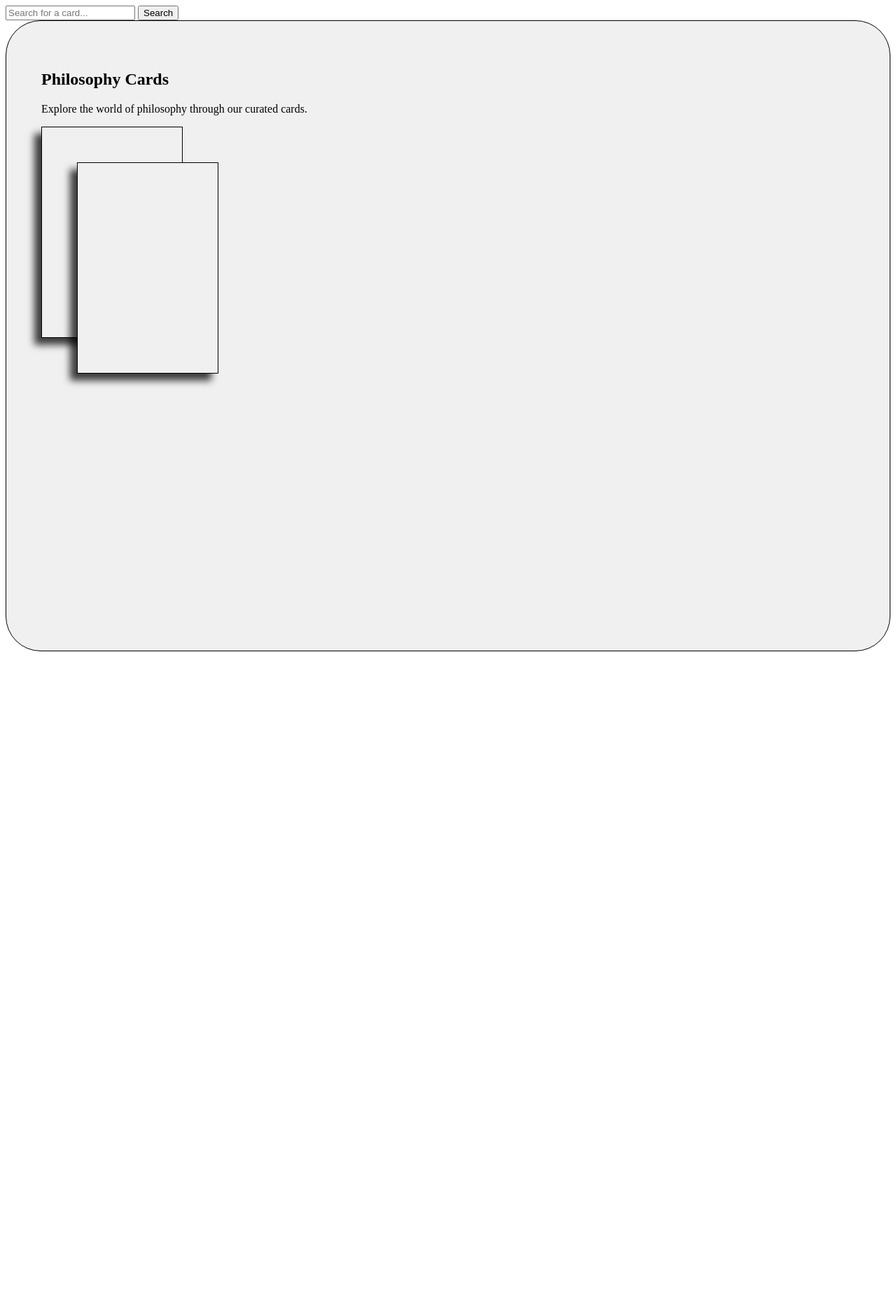
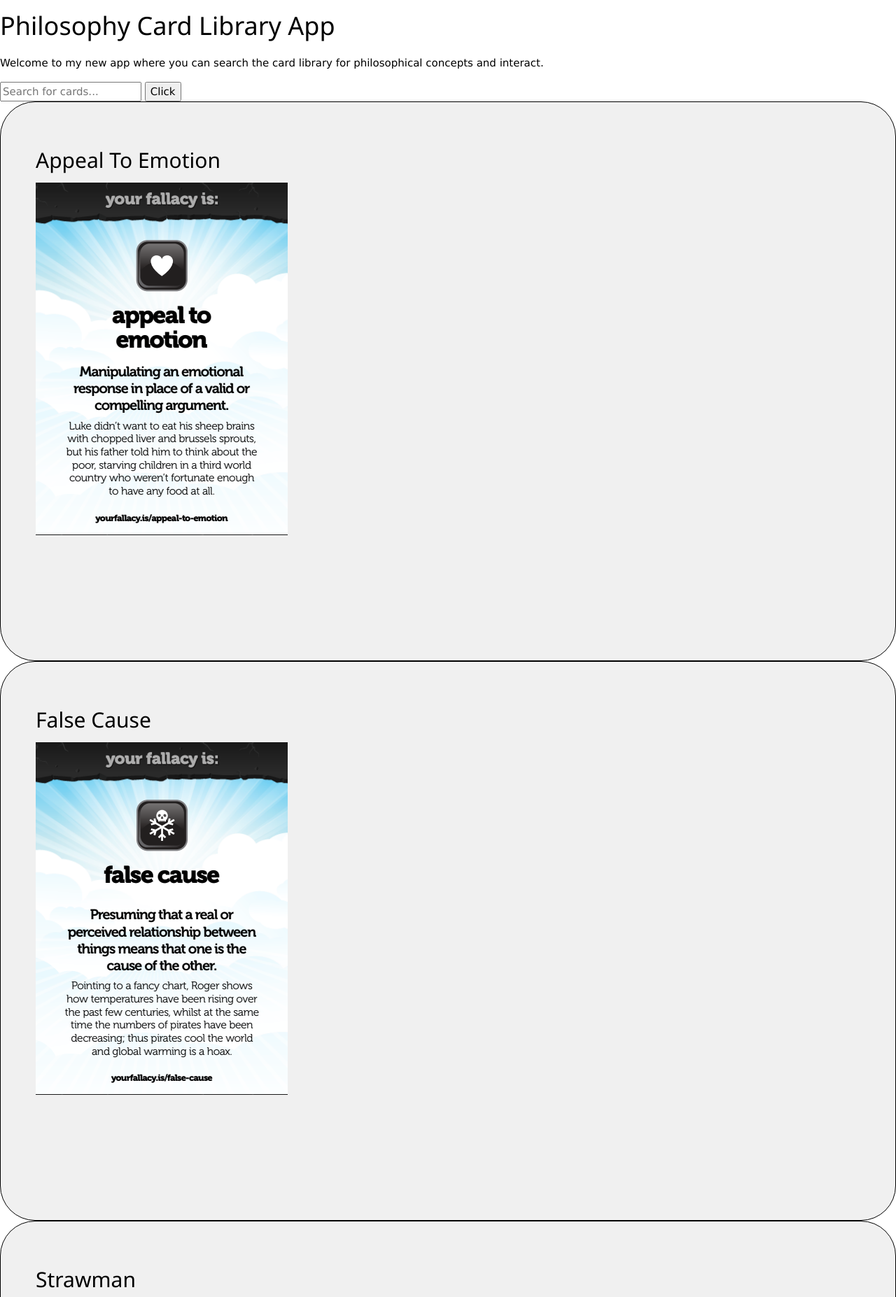
Before and after one commit to DavidL1983/DLSiteTest.github.io, a plain HTML site: page index.html in a window 1280 px wide. Shown: the top 1854 px of the page at 70% size. Before the commit the page ends 939 px from the top, so only its background shows below. Drawn offline with nearby package versions, Linux system fonts and the light colour scheme.

Commit message:
Update index.html

```diff
--- a/index.html
+++ b/index.html
@@ -3,27 +3,79 @@
 <head>
     <meta charset="UTF-8">
     <meta name="viewport" content="width=device-width, initial-scale=1.0">
-    <title>Philosophy Card Search</title>
     <link rel="stylesheet" href="styles.css">
+    <link rel="stylesheet" href="https://www.w3schools.com/w3css/4/w3.css">
+    <title>Philosophy Cards Library App</title>
 </head>
 <body>
-    <section class="container">
-        <div class="search bar">
-            <input type="text" placeholder="Search for a card...">
-            <button type="submit">Search</button>
+    <div class="container" id="app-parent">
+        <div class="container" id="page-title">
+            <h1>Philosophy Card Library App</h1>
+            <p>Welcome to my new app where you can search the card library for philosophical concepts and interact.</p>
         </div>
-        <div class="card-container">
-            <div class="title">
-                <h1>Philosophy Cards</h1>
-                <p>Explore the world of philosophy through our curated cards.</p>
+        <div class="button-container">
+            <input type="text" id="myInput" onkeyup="myFunction()" placeholder="Search for cards...">
+            <button type="button">Click</button>
+        </div>
+        <div class="library-section">
+            <div class="card-container">
+                <h2>Appeal To Emotion</h2>
+                <img src="PSCards_AppealToEmotion.png" alt="Appeal To Emotion" class="card-image">
             </div>
-            <div class="card">
-                <div class="card">
-                    <img src="Images/PSCards_AppealToEmotion.png" alt="">
-                </div>
+            <div class="card-container">
+                <h2>False Cause</h2>
+                <img src="PSCards_FalseCause.png" alt="False Cause" class="card-image">
             </div>
+            <div class="card-container">
+                <h2>Strawman</h2>
+                <img src="PSCards_Strawman.png" alt="Strawman" class="card-image">
+            </div>
+            <div class="card-container">
+                <h2>The Fallacy Fallacy</h2>
+                <img src="PSCards_TheFallacyFallacy.png" alt="The Fallacy Fallacy" class="card-image">
+            </div>
+            <div class="card-container">
+                <h2>Appeal To Emotion</h2>
+                <img src="PSCards_AppealToEmotion.png" alt="Appeal To Emotion" class="card-image">
+            </div>
+            <div class="card-container">
+                <h2>False Cause</h2>
+                <img src="PSCards_FalseCause.png" alt="False Cause" class="card-image">
+            </div>
+            <div class="card-container">
+                <h2>Strawman</h2>
+                <img src="PSCards_Strawman.png" alt="Strawman" class="card-image">
+            </div>
+            <div class="card-container">
+                <h2>The Fallacy Fallacy</h2>
+                <img src="PSCards_TheFallacyFallacy.png" alt="The Fallacy Fallacy" class="card-image">
+            </div>
+
         </div>
+    </div>
 
-    </section>
+    <script>
+        console.log("Script loaded successfully");
+
+        function myFunction() {
+          var input, filter, cards, cardTitle, i, txtValue;
+          input = document.getElementById('myInput');
+          filter = input.value.toUpperCase();
+          cards = document.getElementsByClassName('card-container');
+
+          for (i = 0; i < cards.length; i++) {
+            cardTitle = cards[i].getElementsByTagName("h2")[0];
+            if (cardTitle) {
+              txtValue = cardTitle.textContent || cardTitle.innerText;
+              if (txtValue.toUpperCase().indexOf(filter) > -1) {
+                cards[i].style.display = "";
+              } else {
+                cards[i].style.display = "none";
+              }
+            }
+          }
+        }
+        </script>
+
 </body>
 </html>
```
